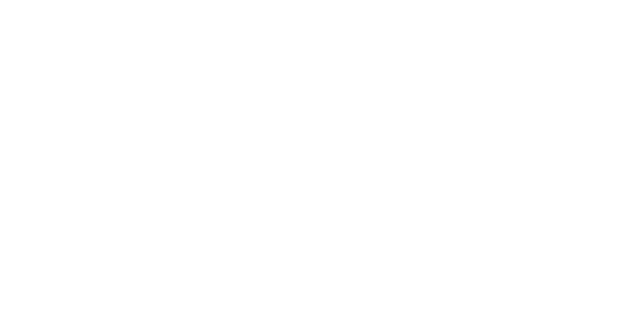
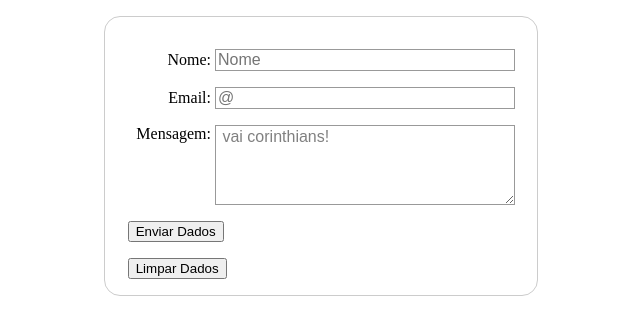
Before and after one commit to vdiasrodrigues/vdiasrodrigues.github.io, a plain HTML site: page index.html in a window 1280 px wide. Shown: the whole page, without its empty margins (319-959 px from the left). Drawn offline with Linux system fonts and the light colour scheme.

Commit message:
Update index.html

```diff
--- a/index.html
+++ b/index.html
@@ -8,7 +8,37 @@
 		</head>
 
 		<body>
+<form action="/meu-formulario" method="post">
 
+<div>
+	<label for="nome"  >Nome:</label>
+	<input type="text" id="nome" name="nome_usuario" placeholder="Nome">
+
+</div>
+
+<div>
+	<label for="Email"  >Email:</label>
+	<input type="Email" id="Email" name="Email_usuario" placeholder="@">
+
+</div>
+
+<div>
+	<label for="msg"  >Mensagem:</label>
+	<textarea id="msg" name="mensagem_usuario"> vai corinthians! </textarea>
+</div>
+
+<div>
+	<button type="submit">Enviar Dados</button>
+
+</div>
+
+<div>
+	<button type="reset">Limpar Dados</button>
+
+</div>
+
+
+</form>
 
 		</body>
 	</html>
```
